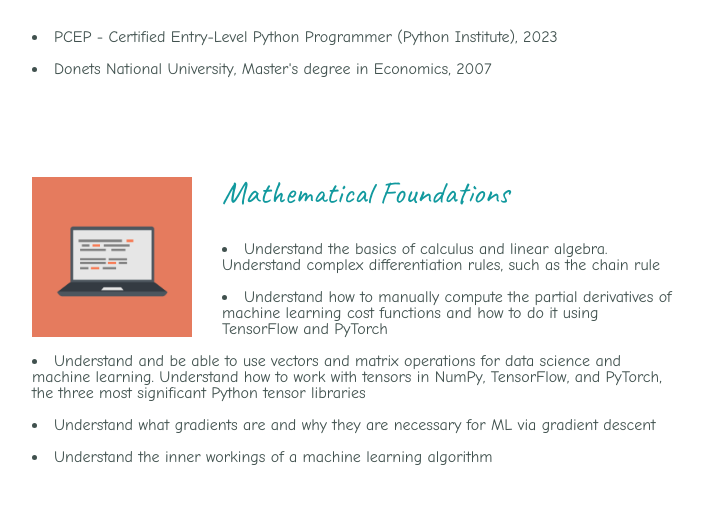
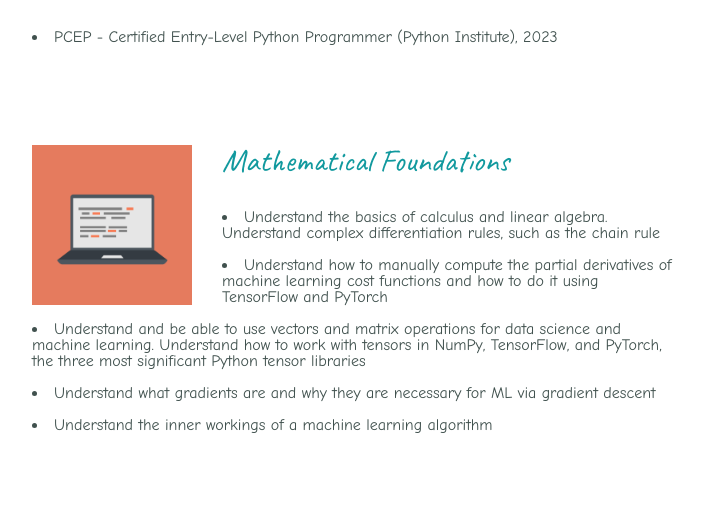
Before and after one commit to Riaoleksii/CV, a plain HTML site: page index.html in a window 1280 px wide. Shown: the part 1481-1992 px from the top of the page, without its empty margins (288-990 px from the left). Drawn offline with Linux system fonts and the light colour scheme.

Commit message:
Update index.html

```diff
--- a/index.html
+++ b/index.html
@@ -30,7 +30,6 @@
             <img class='education' src="Education.png" alt="">
             <h3>Education and Certification</h3>
             <p><li>PCEP - Certified Entry-Level Python Programmer (Python Institute), 2023</li></p>
-            <p><li>Donets National University, Master's degree in Economics, 2007</li></p>
           </div>
           <div class="skill-row">
             <img class='computer' src="computer.png" alt="computer-img">
```
